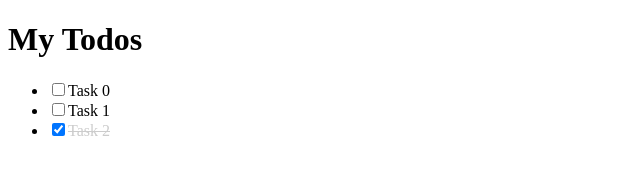
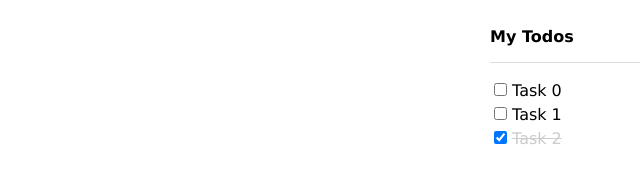
Before and after one commit to Toshiro-Morishita/React-ToDo-App, a plain HTML site: page index.html in a window 1280 px wide. Shown: the whole page, without its empty margins (0-640 px from the left). Drawn offline with nearby package versions, Linux system fonts and the light colour scheme.

Commit message:
スタイルを整える

```diff
--- a/css/styles.scss
+++ b/css/styles.scss
@@ -1,3 +1,28 @@
+body {
+  font-size: 16px;
+  font-family: Verdana, sans-serif;
+}
+
+.container {
+  width: 300px;
+  margin: auto;
+  h1 {
+    font-size: 16px;
+    border-bottom: 1px solid #ddd;
+    padding: 16px 0;
+  }
+  ul {
+    padding: 0;
+    list-style: none;
+  }
+  li {
+    line-height: 1.5;
+  }
+  input[type="checkbox"] {
+    margin-right: 5px;
+  }
+}
+
 .done {
   text-decoration: line-through;
   color: #ccc;
--- a/index.html
+++ b/index.html
@@ -77,7 +77,7 @@
 
         render() {
           return (
-            <div>
+            <div className="container">
               <h1>My Todos</h1>
               <TodoList
                 todos={this.state.todos}
```
Also changed, not shown: css/styles.css.
